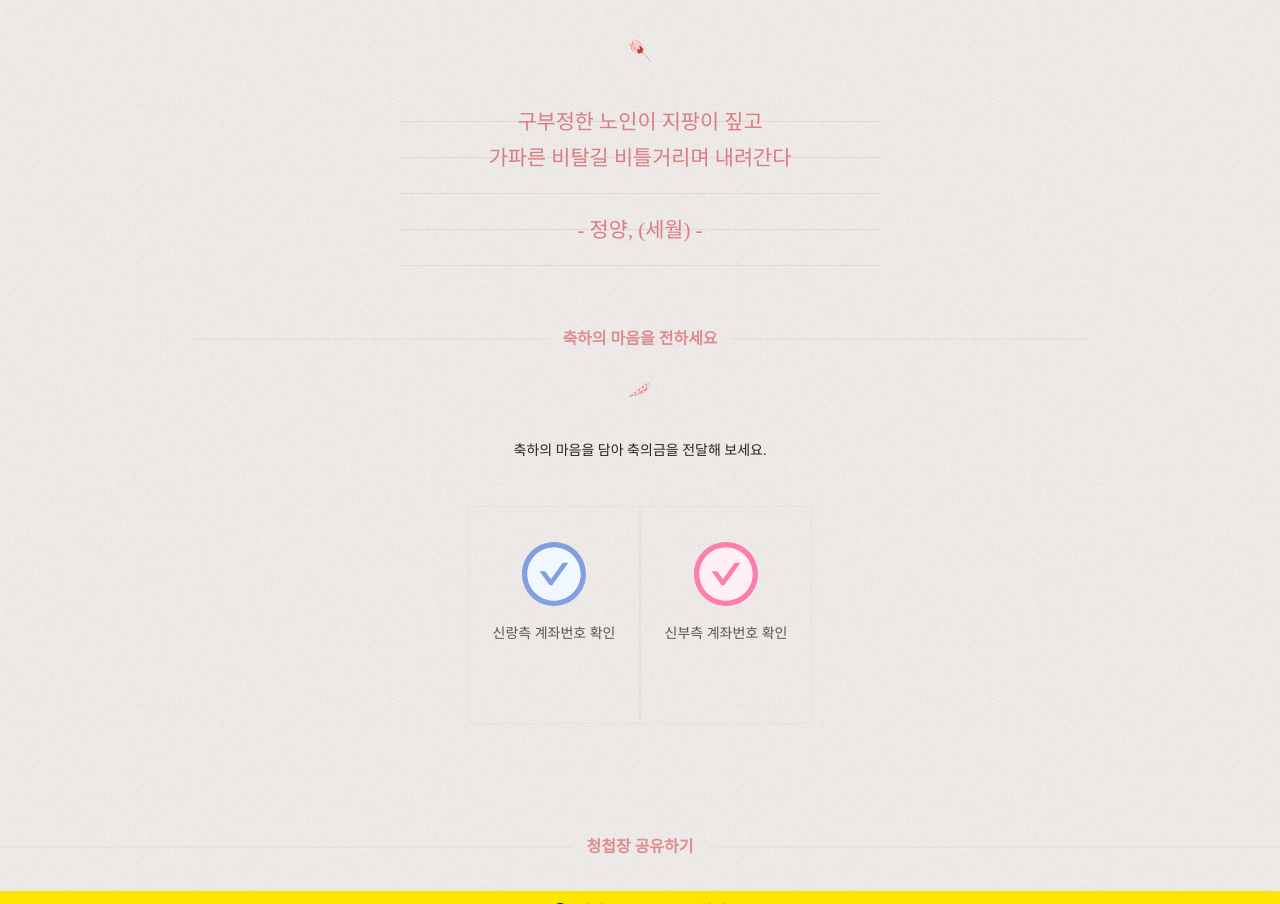
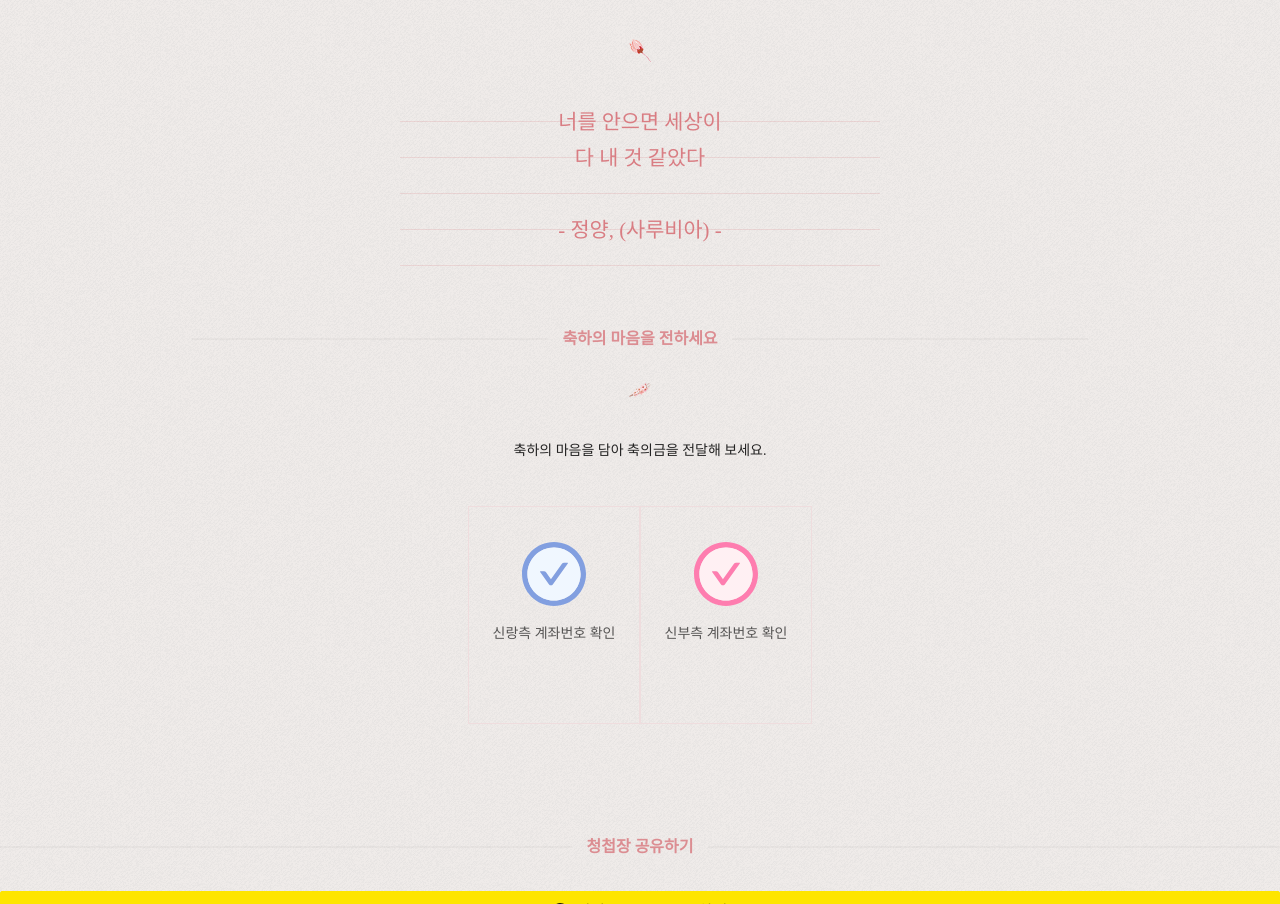
Before and after one commit to kwanghoum/wedding_invitation, a Gatsby site: page / in a window 1280 px wide. Shown: the part 2416-3320 px from the top of the page. Built offline with nearby package versions, Linux system fonts and the light colour scheme; Gatsby itself is replaced by a stand-in of ours; a web font is replaced by a local one.

Commit message:
정양 사루비아

```diff
--- a/src/components/quote.jsx
+++ b/src/components/quote.jsx
@@ -39,12 +39,12 @@ const Quote = () => {
     <Wrapper>
       <Image src={Flower} data-aos="fade-up" />
       <Content data-aos="fade-up">
-        구부정한 노인이 지팡이 짚고
+        너를 안으면 세상이
         <br />
-        가파른 비탈길 비틀거리며 내려간다
+        다 내 것 같았다
         <br />
         <br />
-        - 정양, (세월) -
+        - 정양, (사루비아) -
         <br />
         <br />
       </Content>
```
